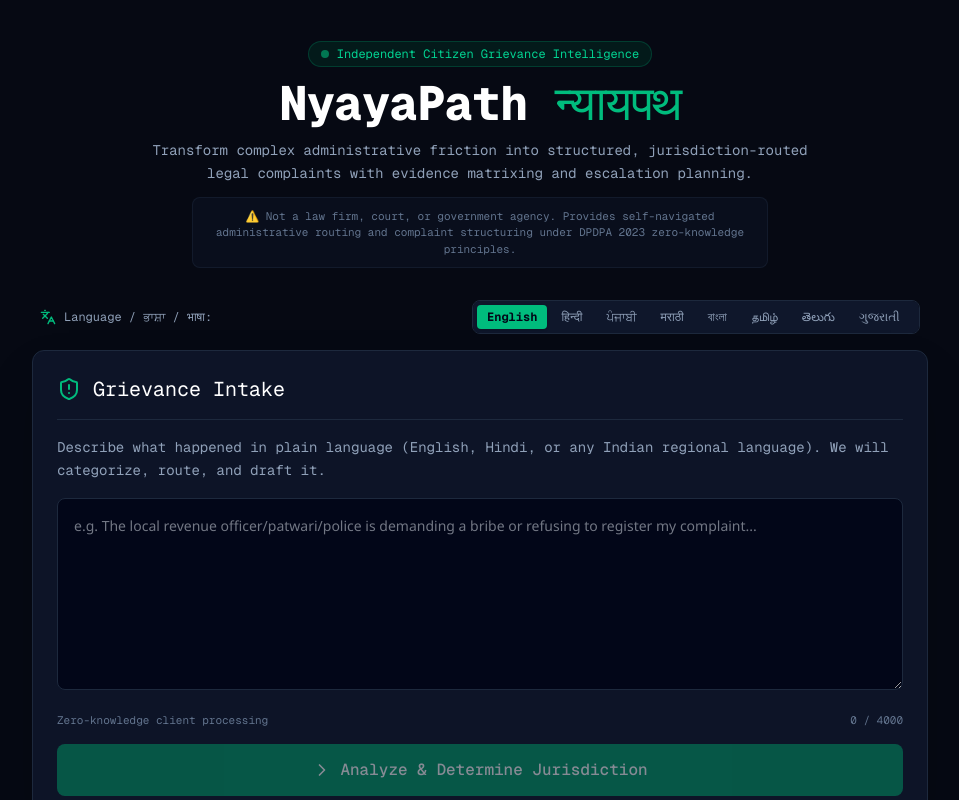
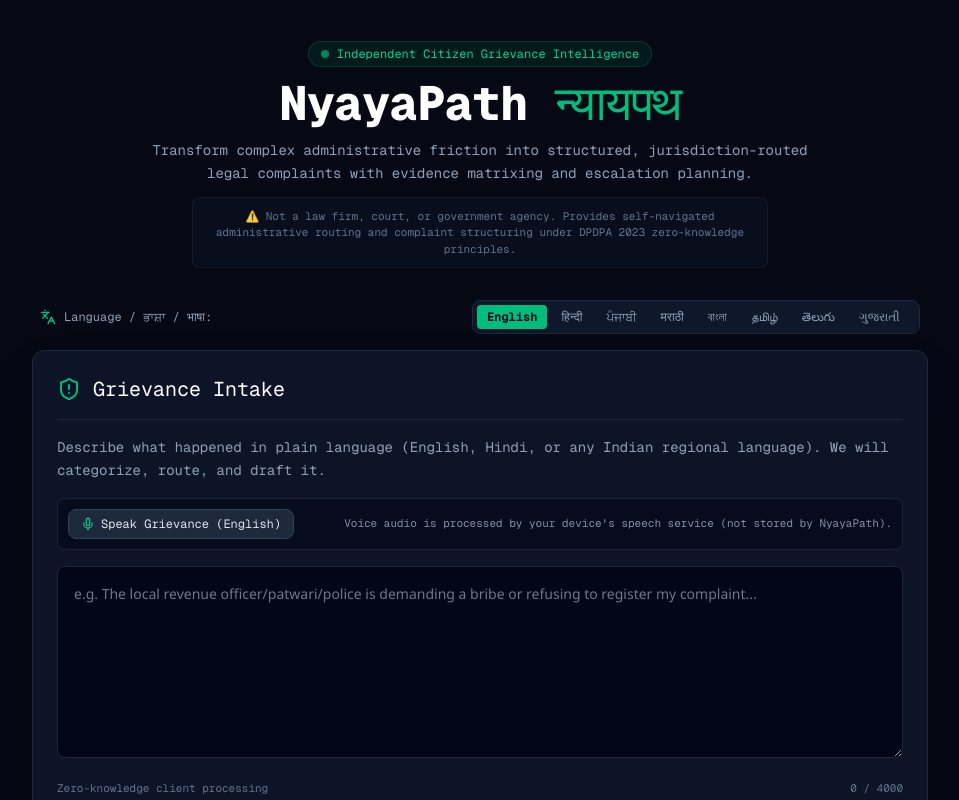
Before and after one commit to shikharthakur2404/nyayapath, a Next.js app: page / in a window 1280 px wide. Shown: the top 800 px of the page, without its empty margins (160-1119 px from the left). Built offline with nearby package versions, Linux system fonts and the light colour scheme.

Commit message:
feat(voice): implement Step 1 English voice input with error matrix and privacy disclosure

```diff
--- a/src/components/GrievanceWizard.tsx
+++ b/src/components/GrievanceWizard.tsx
@@ -1,6 +1,6 @@
 'use client';
 
-import { useState, useEffect } from 'react';
+import { useState, useEffect, useRef, useSyncExternalStore } from 'react';
 import { generatePDF, printDocument } from '@/lib/pdfGenerator';
 import { translations, languagesList, Language } from '@/lib/translations';
 import {
@@ -25,7 +25,9 @@
   TrendingUp,
   PhoneCall,
   ListTodo,
-  XCircle
+  XCircle,
+  Mic,
+  MicOff
 } from 'lucide-react';
 
 interface ClassificationResult {
@@ -71,12 +73,117 @@
   const [activeTab, setActiveTab] = useState<'formal' | 'citizen' | 'escalation'>('formal');
   const [copied, setCopied] = useState(false);
 
+  // Voice Input State (Step 1: English en-IN only)
+  const [isListening, setIsListening] = useState(false);
+  // eslint-disable-next-line @typescript-eslint/no-explicit-any
+  const recognitionRef = useRef<any>(null);
+
+  // Feature detect SpeechRecognition cleanly on client
+  const isSpeechSupported = useSyncExternalStore(
+    () => () => {},
+    // eslint-disable-next-line @typescript-eslint/no-explicit-any
+    () => typeof window !== 'undefined' && Boolean((window as any).SpeechRecognition || (window as any).webkitSpeechRecognition),
+    () => false
+  );
+
+  useEffect(() => {
+    return () => {
+      if (recognitionRef.current) {
+        try {
+          recognitionRef.current.abort();
+        } catch {
+          // graceful ignore
+        }
+      }
+    };
+  }, []);
+
   // Sync document language attribute for accessibility and screen readers
   useEffect(() => {
     if (typeof document !== 'undefined') {
       document.documentElement.lang = lang;
     }
   }, [lang]);
+
+  const toggleVoiceInput = () => {
+    if (isListening) {
+      if (recognitionRef.current) {
+        try {
+          recognitionRef.current.stop();
+        } catch {
+          // graceful ignore
+        }
+      }
+      setIsListening(false);
+      return;
+    }
+
+    setErrorMessage(null);
+
+    // Feature detect
+    // eslint-disable-next-line @typescript-eslint/no-explicit-any
+    const SpeechRecognitionAPI = (window as any).SpeechRecognition || (window as any).webkitSpeechRecognition;
+    if (!SpeechRecognitionAPI) {
+      setErrorMessage('Voice input is not supported in your current browser. You can type your grievance directly below.');
+      return;
+    }
+
+    try {
+      const recognition = new SpeechRecognitionAPI();
+      recognitionRef.current = recognition;
+
+      // STEP 1: Strict English only (en-IN)
+      recognition.lang = 'en-IN';
+      recognition.continuous = false;
+      recognition.interimResults = false;
+
+      recognition.onstart = () => {
+        setIsListening(true);
+      };
+
+      // eslint-disable-next-line @typescript-eslint/no-explicit-any
+      recognition.onresult = (event: any) => {
+        const transcript = event.results?.[0]?.[0]?.transcript;
+        if (transcript) {
+          setGrievance((prev) => {
+            const trimmed = prev.trim();
+            return trimmed ? `${trimmed} ${transcript}` : transcript;
+          });
+        }
+      };
+
+      // eslint-disable-next-line @typescript-eslint/no-explicit-any
+      recognition.onerror = (event: any) => {
+        setIsListening(false);
+        if (event.error === 'no-speech' || event.error === 'aborted') {
+          // Graceful silent reset if user tapped but paused or canceled
+          return;
+        }
+        if (event.error === 'not-allowed' || event.error === 'service-not-allowed') {
+          setErrorMessage('Microphone access was blocked. Please allow microphone permissions in your browser settings to speak, or type directly below.');
+          return;
+        }
+        if (event.error === 'audio-capture') {
+          setErrorMessage('No microphone hardware detected on this device. You can type your grievance directly below.');
+          return;
+        }
+        if (event.error === 'network') {
+          setErrorMessage('No internet connection for voice recognition right now — you can still type your grievance directly.');
+          return;
+        }
+        setErrorMessage(`Voice recognition issue (${event.error}). You can continue typing directly below.`);
+      };
+
+      recognition.onend = () => {
+        setIsListening(false);
+      };
+
+      recognition.start();
+    } catch {
+      setIsListening(false);
+      setErrorMessage('Could not initialize voice input. You can type directly below.');
+    }
+  };
 
   const t = translations[lang] || translations.en;
 
@@ -240,6 +347,44 @@
             <p className="text-sm text-slate-400 font-mono leading-relaxed">
               {t.intakeDesc}
             </p>
+
+            {/* VOICE INPUT CONTROLS & PRIVACY DISCLOSURE (STEP 1: ENGLISH ONLY) */}
+            <div className="flex flex-wrap items-center justify-between gap-2 p-2.5 rounded-lg bg-slate-950/60 border border-slate-800/80">
+              <div className="flex items-center gap-2">
+                {isSpeechSupported ? (
+                  <button
+                    type="button"
+                    onClick={toggleVoiceInput}
+                    className={`flex items-center gap-1.5 px-3 py-1.5 rounded-lg text-xs font-mono transition-all cursor-pointer ${
+                      isListening
+                        ? 'bg-red-500/20 border border-red-500 text-red-300 animate-pulse font-bold'
+                        : 'bg-slate-800 hover:bg-slate-700 border border-slate-700 text-slate-200'
+                    }`}
+                    title="Speak grievance in English"
+                  >
+                    {isListening ? (
+                      <>
+                        <MicOff className="w-3.5 h-3.5 text-red-400" />
+                        <span>Listening... (Tap to finish)</span>
+                      </>
+                    ) : (
+                      <>
+                        <Mic className="w-3.5 h-3.5 text-emerald-400" />
+                        <span>Speak Grievance (English)</span>
+                      </>
+                    )}
+                  </button>
+                ) : (
+                  <span className="text-[11px] font-mono text-slate-500">
+                    Voice input not supported in this browser (typing available below)
+                  </span>
+                )}
+              </div>
+              <p className="text-[11px] font-mono text-slate-400/90">
+                Voice audio is processed by your device&apos;s speech service (not stored by NyayaPath).
+              </p>
+            </div>
+
             <textarea
               value={grievance}
               onChange={(e) => setGrievance(e.target.value)}
```
